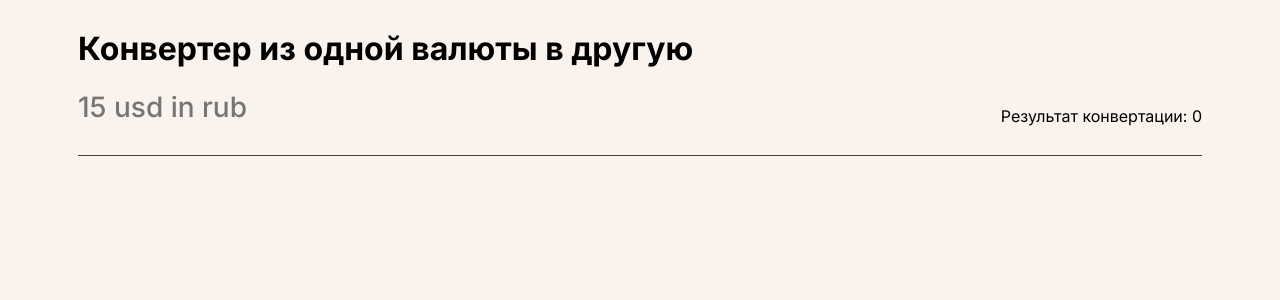
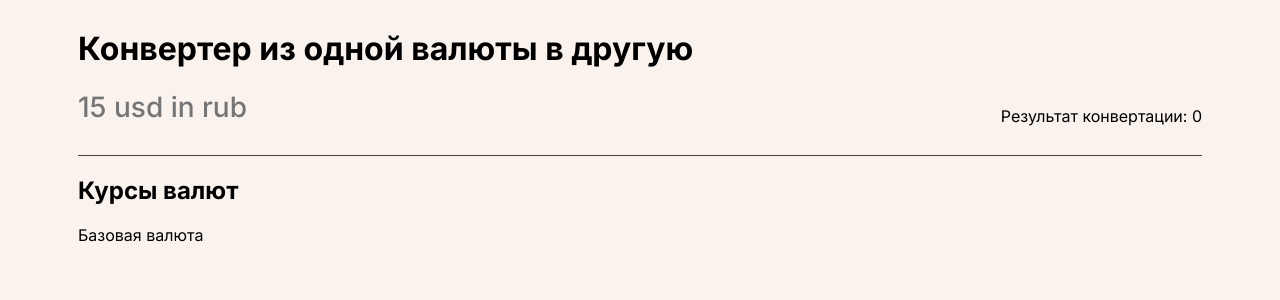
Before and after one commit to SvetlanaPivovarova/currency-converter-react, a React (Create React App) app: page /rates in a window 1280 px wide. Shown: the top 300 px of the page. Built offline with nearby package versions, Linux system fonts and the light colour scheme; no server answers.

Commit message:
определить базовую валюту относительно языка браузера

```diff
--- a/src/App.js
+++ b/src/App.js
@@ -3,7 +3,7 @@ import { Route } from 'react-router-dom';
 import { Header } from './Header/Header';
 import { Block } from './Block';
 import { Main } from './Main/Main';
-import { CurrencyRates } from './CurrencyRates';
+import { CurrencyRates } from './CurrencyRates/CurrencyRates';
 import './index.scss';
 
 function App() {
@@ -96,6 +96,9 @@ function App() {
                 onChangeValue={onChangeToPrice}
             />
         </Route>
+        <Route path="/rates">
+            <CurrencyRates />
+        </Route>
 
     </div>
   );
--- a/src/CurrencyRates.jsx
+++ /dev/null
@@ -1,6 +0,0 @@
-import React from 'react';
-
-export const CurrencyRates = () => {
-
-
-}
--- /dev/null
+++ b/src/CurrencyRates/CurrencyRates.jsx
@@ -0,0 +1,31 @@
+import React from 'react';
+import "./CurrencyRates.css";
+
+export const CurrencyRates = () => {
+    const [baseCurrency, setBaseCurrency] = React.useState("");
+
+    //const lang = window.navigator.language;
+
+    React.useEffect(() => {
+        if (/^en\b/.test(navigator.language)) {
+            setBaseCurrency("USD");
+            console.log("Базовая валюта", baseCurrency)
+        }
+
+        else if (/^ru\b/.test(navigator.language)) {
+            setBaseCurrency("RUB");
+            console.log("Базовая валюта", baseCurrency)
+        }
+    }, [baseCurrency])
+
+
+
+
+    return(
+        <div>
+            <h2>Курсы валют</h2>
+            <span>Базовая валюта</span>
+        </div>
+
+    )
+}
```
Also changed, not shown: src/CurrencyRates/CurrencyRates.css (added).
